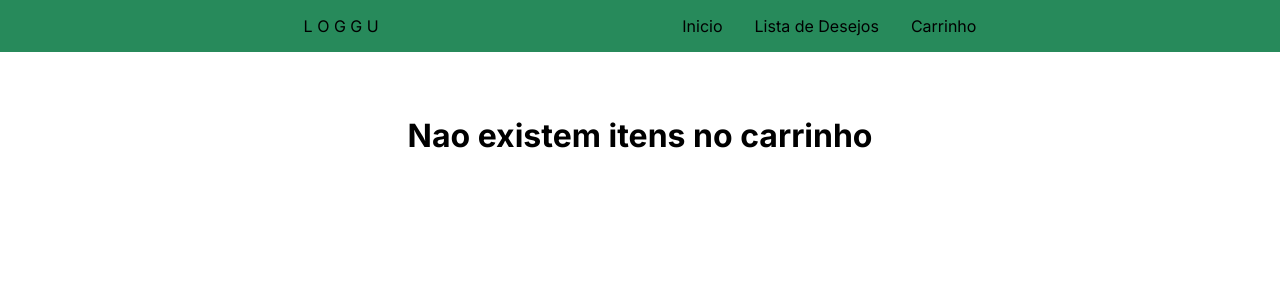
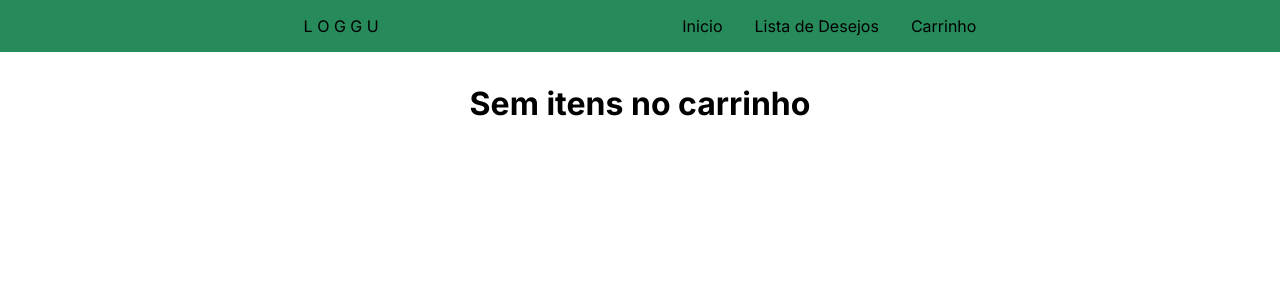
Before and after one commit to sergiohrodrigues/shop-farmacia, a Next.js app: page /carrinho in a window 1280 px wide. Shown: the top 300 px of the page. Built offline with nearby package versions, Linux system fonts and the light colour scheme.

Commit message:
detailssss

```diff
--- a/src/app/carrinho/page.tsx
+++ b/src/app/carrinho/page.tsx
@@ -41,7 +41,7 @@ const ContainerItensCarrinho = styled.section`
     justify-content: center;
     align-items: center;
     gap: 1rem;
-    margin-top: 4rem;
+    margin-top: 2rem;
     .titulo-sem-itens{
         font-size: 2rem;
     }
@@ -138,10 +138,10 @@ export default function Carrinho() {
         <>
             <Menu />
             {compraFinalizada
-                ? <h4 style={{textAlign:'center', marginTop:'2rem', fontSize:'2rem'}}>Compra finalizada com sucesso! <br/> verifique seu e-mail para mais detalhes.</h4>
+                ? <h4 style={{textAlign:'center', fontSize:'1.5rem'}}>Compra finalizada com sucesso! <br/> verifique seu e-mail para mais detalhes.</h4>
                 : <ContainerItensCarrinho>
                     {listaCarrinho.length === 0
-                        ? <h2 className="titulo-sem-itens">Nao existem itens no carrinho</h2>
+                        ? <h2 className="titulo-sem-itens">Sem itens no carrinho</h2>
                         : listaCarrinho.map((item, index) => (
                             <ItemCarrinho key={index}>
                                 <Image src={`/imagens/imagem${item.id}.png`} width={80} height={80} alt={item.titulo} />
--- a/src/app/favorite/page.tsx
+++ b/src/app/favorite/page.tsx
@@ -66,7 +66,7 @@ function handleOfCarrinho(item: Item){
         <Menu />
         <ContainerFavorites>
           {listaFavoritos.length === 0
-          ? <h2 className='titulo-sem-itens'>Não existe itens nessa lista</h2>
+          ? <h2 className='titulo-sem-itens'>Sem itens na lista</h2>
           : listaFavoritos.map((item, index) => (
               <Card key={index} item={item} onFavorite={handleFavorite} offFavorite={handleOfFavorite} onCarrinho={handleCarrinho} offCarrinho={handleOfCarrinho}/>
             ))}
--- a/src/json/item.json
+++ b/src/json/item.json
@@ -20,13 +20,13 @@
         },
         {
             "id": 4,
-            "titulo": "Frauda Personal baby",
+            "titulo": "Fralda Personal baby",
             "descricao": "Produto de ótima qualidade, custo beneficio, e qualquer duvida estamos a disposição para ajudar..",
             "valor": 50
         },
         {
             "id": 5,
-            "titulo": "Frauda Pampers",
+            "titulo": "Fralda Pampers",
             "descricao": "Produto de ótima qualidade, custo beneficio, e qualquer duvida estamos a disposição para ajudar..",
             "valor": 60
         },
```
Also changed, not shown: src/app/page.tsx (line endings or trailing spaces).
